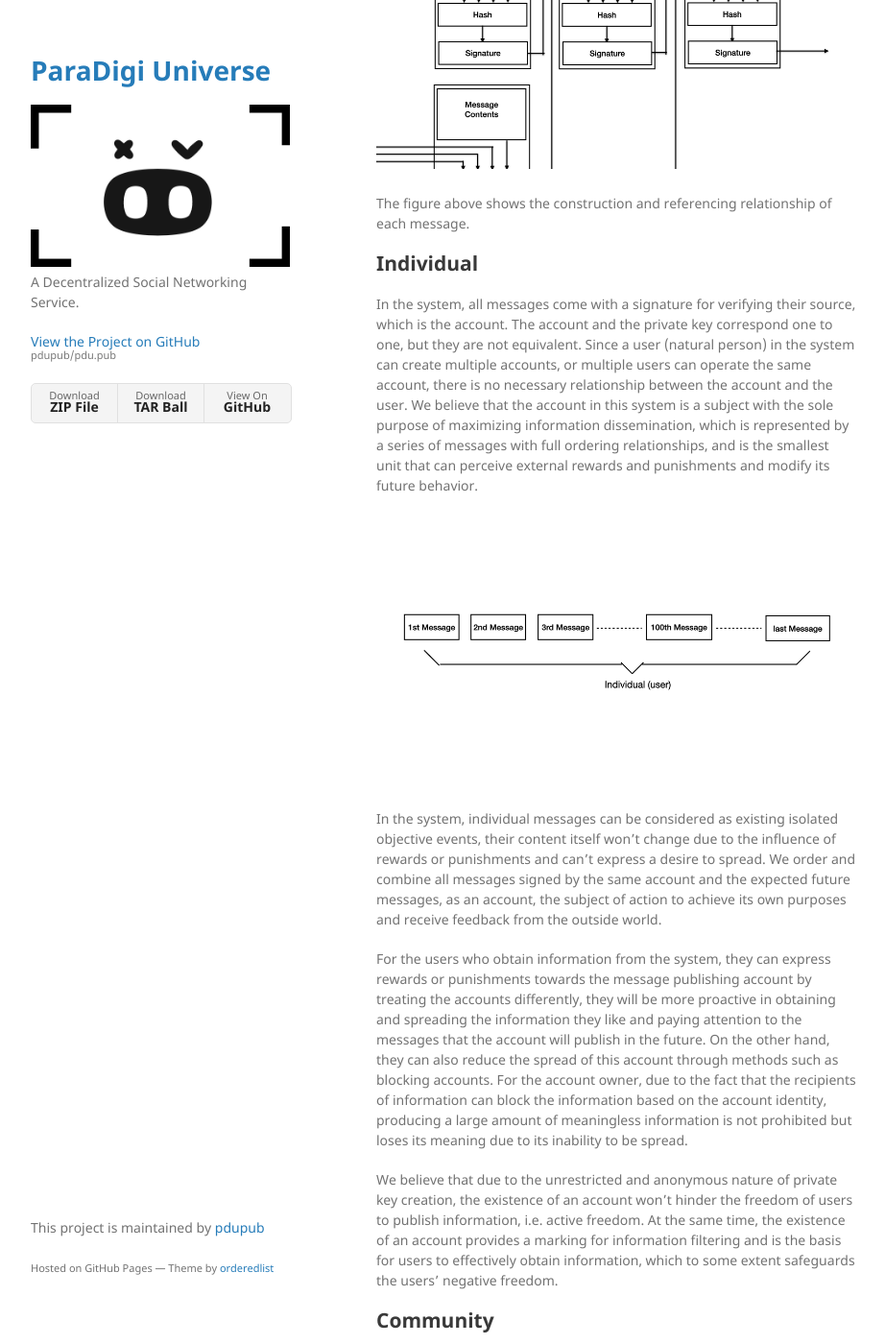
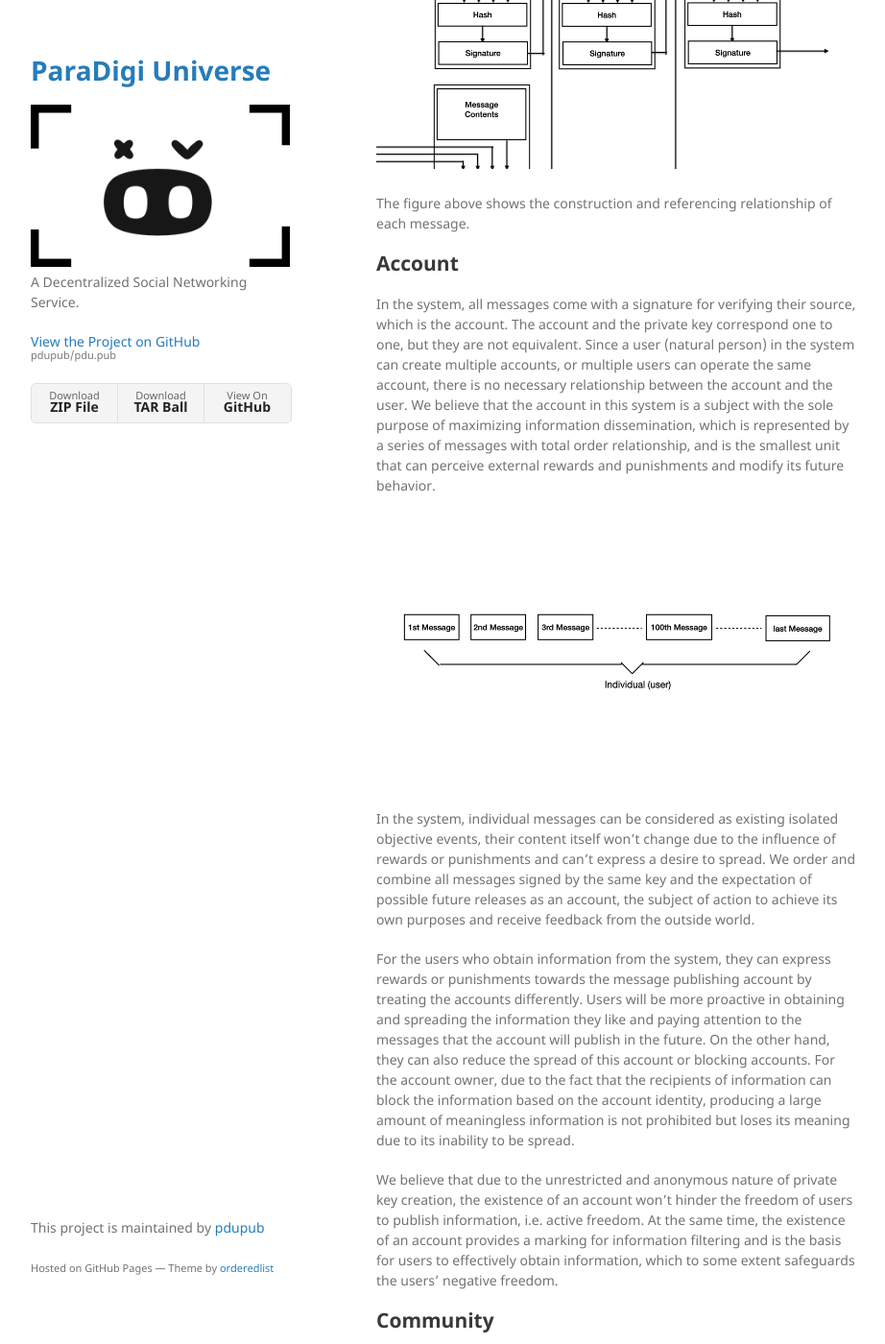
Before and after one commit to pdupub/pdu.pub, a Jekyll site: the page built from docs/en/WhitePaperV2.md, in a window 1280 px wide and 1400 px high, scrolled down 4087 px. Shown: the whole window at 96% size, without its empty margins (178-1100 px from the left). Built offline with Jekyll 4.4.1, drawn with Linux system fonts in a browser that asks for light colours; our own code applies the rules of GitHub Pages for plain Markdown files.

Commit message:
white paper v2, account

```diff
--- a/docs/en/WhitePaperV2.md
+++ b/docs/en/WhitePaperV2.md
@@ -24,7 +24,7 @@
   * [Objective](#objective)
   * [Prerequisites](#prerequisites)
 - [Message](#message)
-- [Individual](#individual)
+- [Account](#account)
 - [Community](#community)
   * [Rules](#rules)
   * [Explanation](#explanation)
@@ -94,15 +94,15 @@
 
 The figure above shows the construction and referencing relationship of each message.
 
-## Individual
+## Account
 
-In the system, all messages come with a signature for verifying their source, which is the account. The account and the private key correspond one to one, but they are not equivalent. Since a user (natural person) in the system can create multiple accounts, or multiple users can operate the same account, there is no necessary relationship between the account and the user. We believe that the account in this system is a subject with the sole purpose of maximizing information dissemination, which is represented by a series of messages with full ordering relationships, and is the smallest unit that can perceive external rewards and punishments and modify its future behavior.
+In the system, all messages come with a signature for verifying their source, which is the account. The account and the private key correspond one to one, but they are not equivalent. Since a user (natural person) in the system can create multiple accounts, or multiple users can operate the same account, there is no necessary relationship between the account and the user. We believe that the account in this system is a subject with the sole purpose of maximizing information dissemination, which is represented by a series of messages with total order relationship, and is the smallest unit that can perceive external rewards and punishments and modify its future behavior.
 
 ![msgs](../res/Individual.jpeg)
 
-In the system, individual messages can be considered as existing isolated objective events, their content itself won't change due to the influence of rewards or punishments and can't express a desire to spread. We order and combine all messages signed by the same account and the expected future messages, as an account, the subject of action to achieve its own purposes and receive feedback from the outside world.
+In the system, individual messages can be considered as existing isolated objective events, their content itself won't change due to the influence of rewards or punishments and can't express a desire to spread. We order and combine all messages signed by the same key and the expectation of possible future releases as an account, the subject of action to achieve its own purposes and receive feedback from the outside world.
 
-For the users who obtain information from the system, they can express rewards or punishments towards the message publishing account by treating the accounts differently, they will be more proactive in obtaining and spreading the information they like and paying attention to the messages that the account will publish in the future. On the other hand, they can also reduce the spread of this account through methods such as blocking accounts. For the account owner, due to the fact that the recipients of information can block the information based on the account identity, producing a large amount of meaningless information is not prohibited but loses its meaning due to its inability to be spread.
+For the users who obtain information from the system, they can express rewards or punishments towards the message publishing account by treating the accounts differently. Users will be more proactive in obtaining and spreading the information they like and paying attention to the messages that the account will publish in the future. On the other hand, they can also reduce the spread of this account or blocking accounts. For the account owner, due to the fact that the recipients of information can block the information based on the account identity, producing a large amount of meaningless information is not prohibited but loses its meaning due to its inability to be spread.
 
 We believe that due to the unrestricted and anonymous nature of private key creation, the existence of an account won't hinder the freedom of users to publish information, i.e. active freedom. At the same time, the existence of an account provides a marking for information filtering and is the basis for users to effectively obtain information, which to some extent safeguards the users' negative freedom.
 
```
Also changed, not shown: docs/zh/WhitePaperV2.md (+2 -2 lines).
